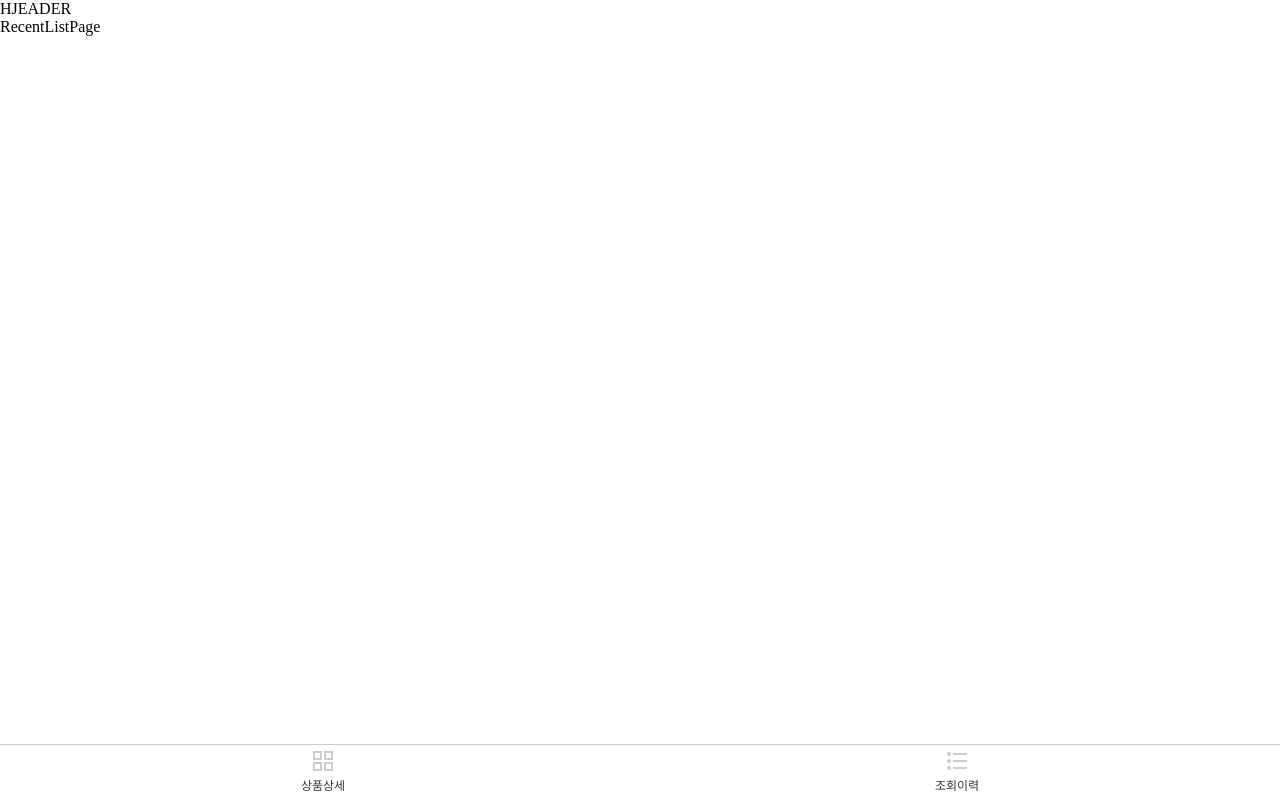
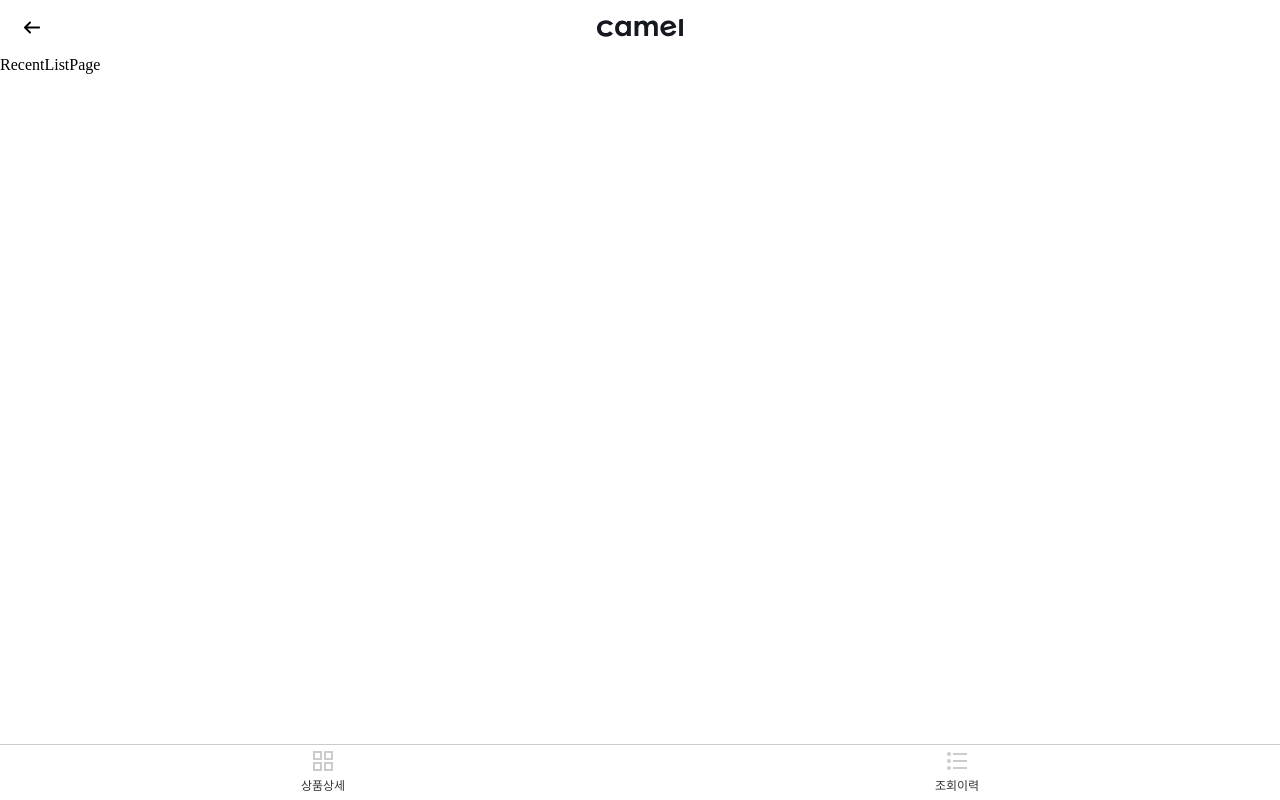
Before and after one commit to qurugi0347/Test-Product-List, a React (Create React App) app: page /recentList in a window 1280 px wide. Built offline with nearby package versions, Linux system fonts and the light colour scheme.

Commit message:
Add: BaseLayout Header

```diff
--- a/src/components/layout/base/HeaderSection.tsx
+++ b/src/components/layout/base/HeaderSection.tsx
@@ -1,13 +1,39 @@
 import React from "react";
+import {useNavigate} from "react-router-dom";
 import styled from "styled-components";
+import headerLogo from "svg/logo/header.svg";
+import backIcon from "svg/common/arrowL.svg";
 
 const HeaderSection = () => {
-  return <Header>HJEADER</Header>;
+  const navigate = useNavigate();
+
+  return (
+    <Header>
+      <Back src={backIcon} onClick={() => navigate(-1)} />
+      <Logo src={headerLogo} />
+    </Header>
+  );
 };
 
 const Header = styled.header`
   position: sticky;
   top: 0;
+  height: 56px;
+  width: 100%;
+  * {
+    position: absolute;
+    top: 50%;
+    transform: translateY(-50%);
+  }
+`;
+
+const Logo = styled.img`
+  left: 50%;
+  transform: translate(-50%, -50%);
+`;
+
+const Back = styled.img`
+  left: 20px;
 `;
 
 export default HeaderSection;
```
Also changed, not shown: src/svg/common/arrowL.svg (added), src/svg/logo/header.svg (added).
